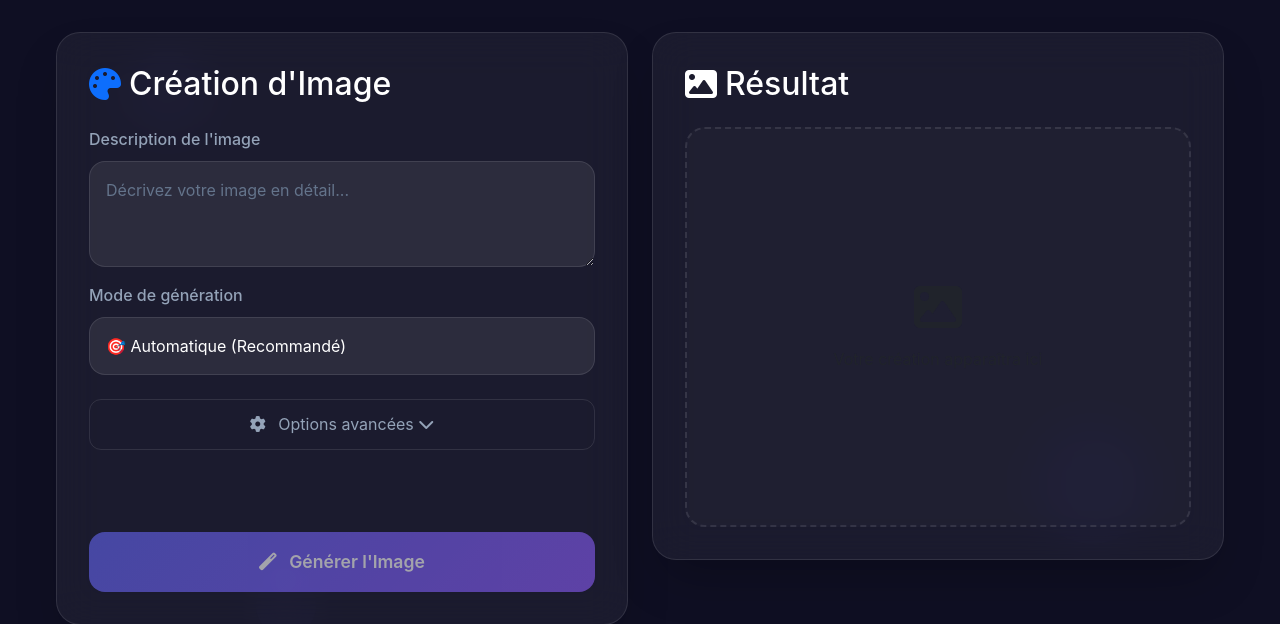
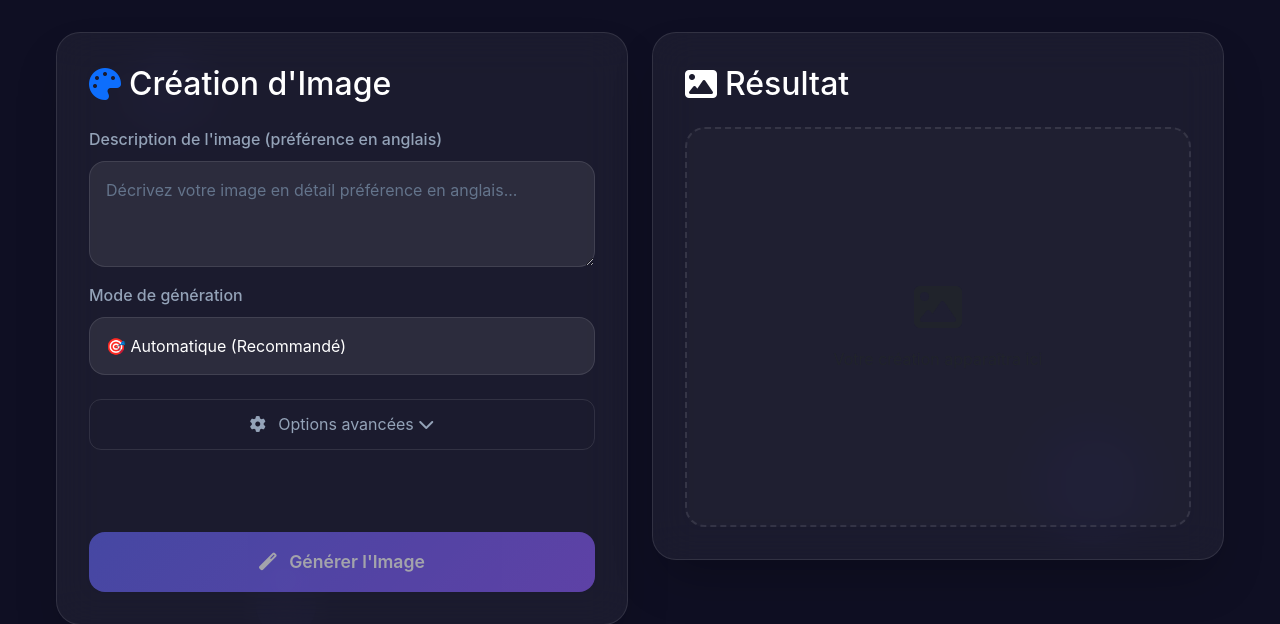
Before and after one commit to Durand756/Durand-AI, a Flask app: page / in a window 1280 px wide. Shown: the part 79-703 px from the top of the page. Run offline with Flask 3, Linux system fonts and the light colour scheme; some libraries are stand-ins or nearby versions.

Commit message:
Update index.html

```diff
--- a/templates/index.html
+++ b/templates/index.html
@@ -540,12 +540,13 @@
                     <form id="generation-form">
                         <!-- Main Prompt -->
                         <div class="mb-3">
-                            <label class="form-label">Description de l'image</label>
+                            <label class="form-label">Description de l'image (préférence en anglais)</label>
                             <textarea
                                 class="form-control"
                                 id="prompt"
+                                maxlength="2000"
                                 rows="3"
-                                placeholder="Décrivez votre image en détail..."
+                                placeholder="Décrivez votre image en détail préférence en anglais..."
                                 required
                             ></textarea>
                         </div>
```
